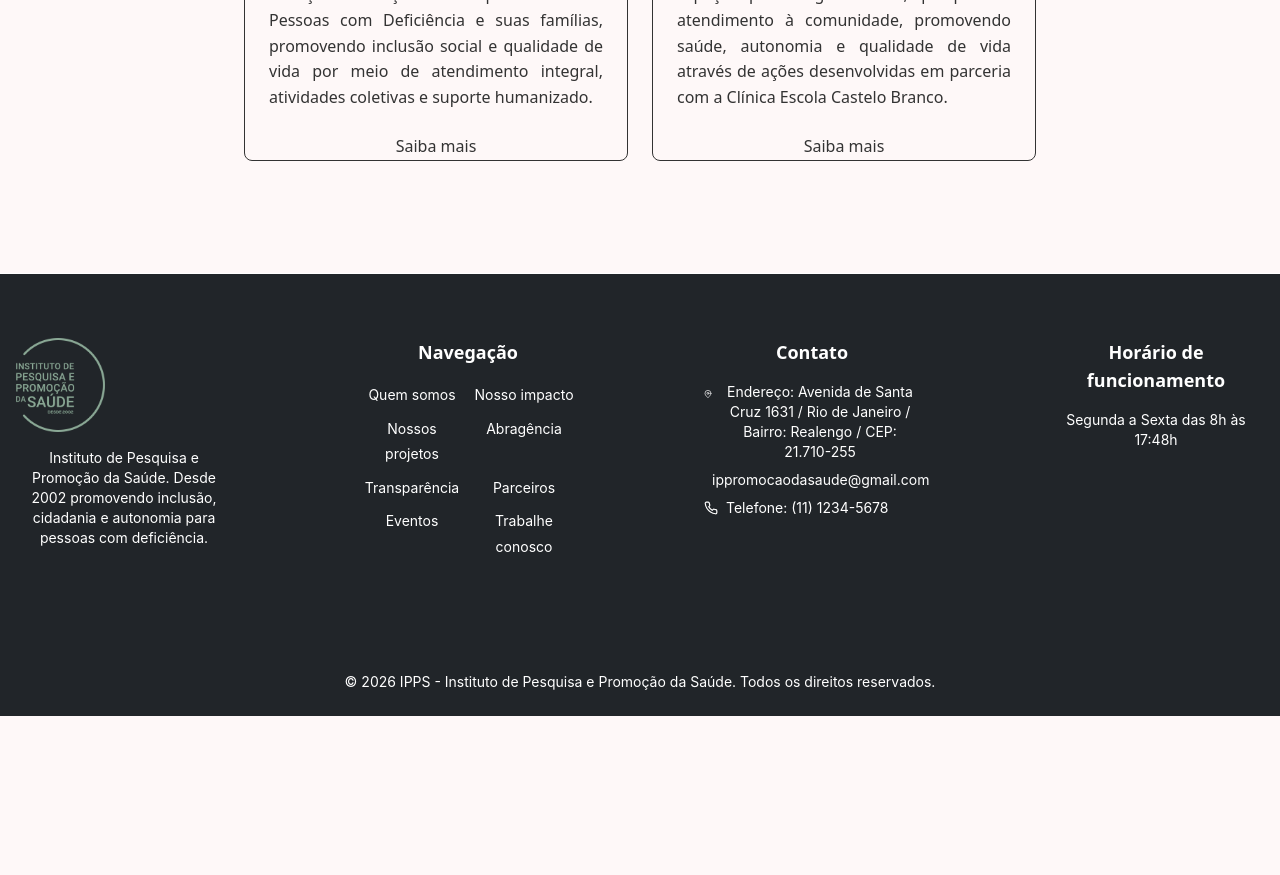
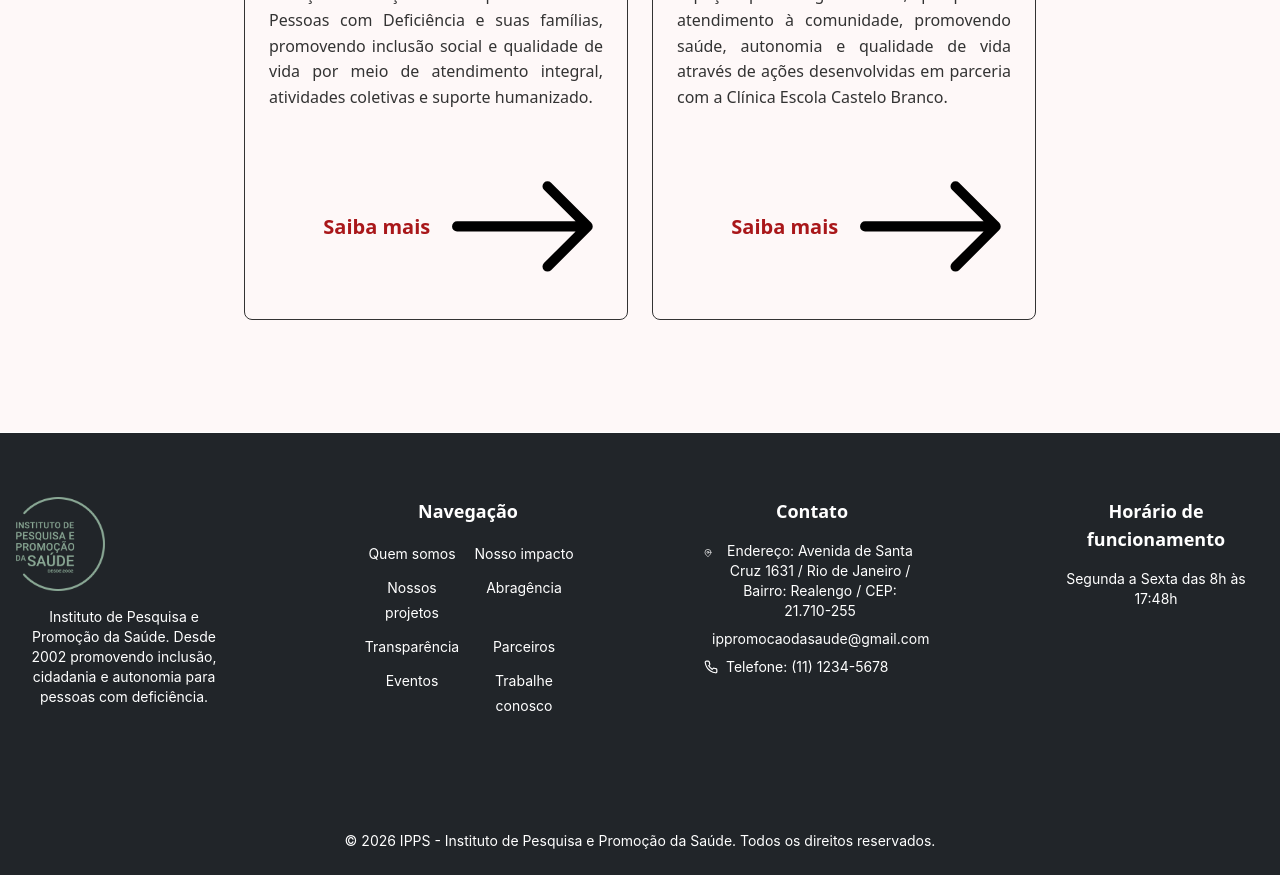
Before and after one commit to MF-Sergio/IPPS, a React (Vite) app: page / in a window 1280 px wide. Shown: the part 2380-3255 px from the top of the page. Before the commit the page ends 3096 px from the top, so only its background shows below. Built offline with nearby package versions, Linux system fonts and the light colour scheme.

Commit message:
fix: ajuste card

```diff
--- a/src/components/CardComImagem/CardComImagem.jsx
+++ b/src/components/CardComImagem/CardComImagem.jsx
@@ -1,4 +1,5 @@
 import ImagemPublic from "../ImagemPublic/ImagemPublic";
+import { ArrowRight } from "react-bootstrap-icons";
 
 export function CaixaComImagem(props) {
   return (
@@ -11,7 +12,12 @@ export function CaixaComImagem(props) {
         {props.titulo}
       </h2>
       <p className="p-6 text-justify">{props.descricao}</p>
-      <button>Saiba mais</button>
+      <div className="flex items-center justify-end w-full px-6 py-3">
+        <button className="w-full text-right p-3 text-[var(--titulo)] text-xl font-bold">
+          Saiba mais
+        </button>
+        <ArrowRight className="text-[var(--titulo)] text-3xl font-bold" />
+      </div>
     </div>
   );
 }
```
